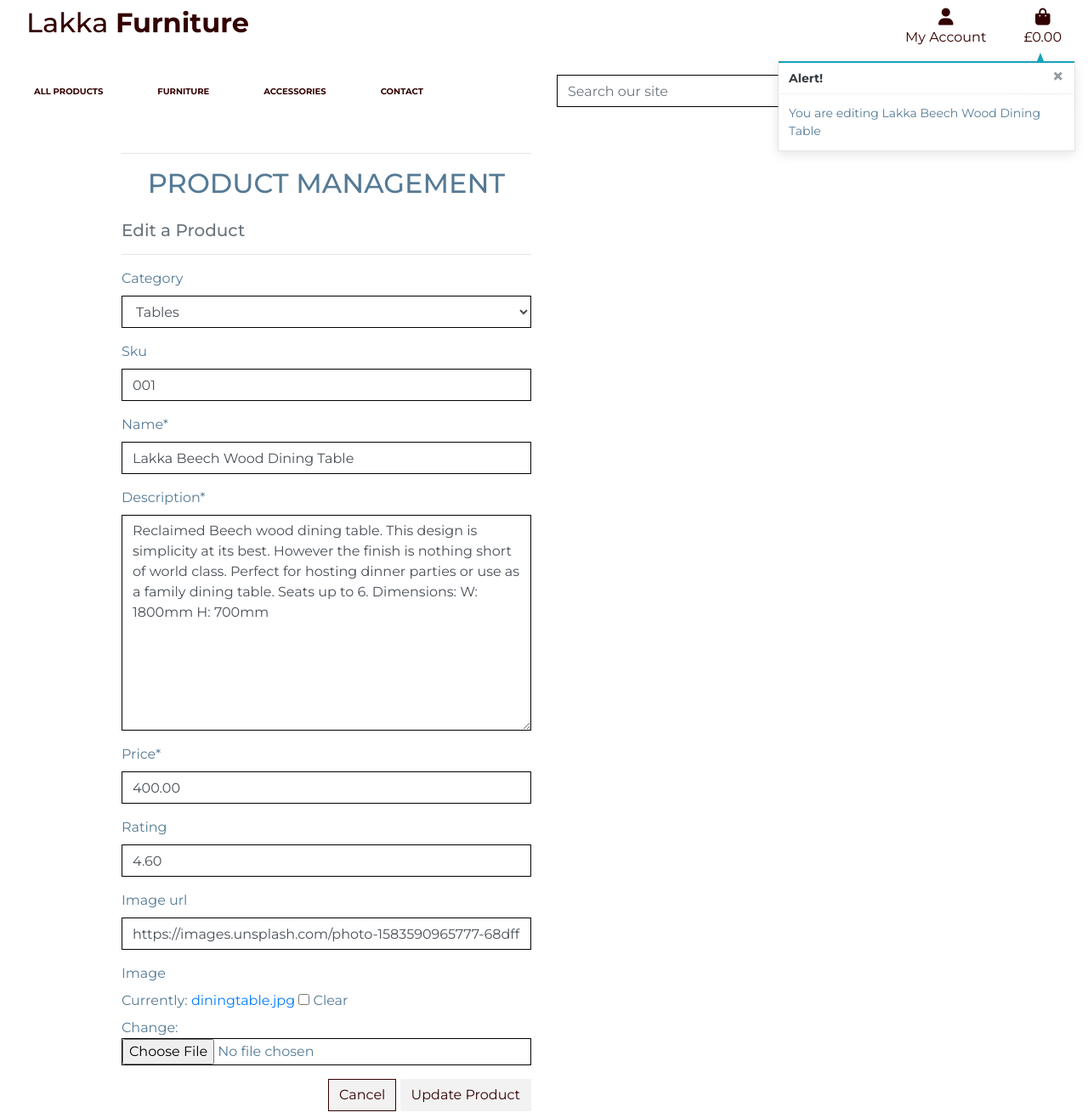
After one commit to Code-Institute-Submissions/svickery-lakkafurniture, a Django app: page /products/edit/1/ in a window 1280 px wide. The commit adds this page. Shown: the whole page at 85% size. Run offline with Django 3.2, Linux system fonts and the light colour scheme; data comes from the database, SQL or seed files in the repository; parts of the project's set-up code (start-up, migrations or seed data) failed here and were passed over; some libraries are stand-ins or nearby versions.

Commit message:
Delete function added for superuser and add function

```diff
--- /dev/null
+++ b/products/templates/products/edit_product.html
@@ -0,0 +1,37 @@
+{% extends "base.html" %}
+{% load static %}
+
+{% block page_header %}
+    <div class="container header-container">
+        <div class="row">
+            <div class="col"></div>
+        </div>
+    </div>
+{% endblock %}
+
+{% block content %}
+    <div class="overlay"></div>
+    <div class="container">
+        <div class="row">
+            <div class="col-12 col-md-6">
+                <hr>
+                <h2 class="logo-font mb-4">Product Management</h2>
+                <h5 class="text-muted">Edit a Product</h5>
+                <hr>
+            </div>
+        </div>
+
+        <div class="row">
+            <div class="col-12 col-md-6">
+                <form method="POST" action="{% url 'edit_product' product.id %}" class="form mb-2" enctype="multipart/form-data">
+                    {% csrf_token %}
+                    {{ form | crispy }}
+                    <div class="text-right">
+                        <a class="btn btn-outline-black rounded-0" href="{% url 'products' %}">Cancel</a>
+                        <button class="btn btn-black rounded-0" type="submit">Update Product</button>
+                    </div>
+                </form>
+            </div>
+        </div>
+    </div>
+{% endblock %}
--- a/products/templates/products/product_detail.html
+++ b/products/templates/products/product_detail.html
@@ -41,6 +41,12 @@
                         <small class="home-text text-muted"><i class="fas fa-star mr-1"></i>{{ product.rating }} / 5</small>
                     {% else %}
                         <small class="home-text text-muted">No Rating</small>
+                    {% endif %}
+                    {% if request.user.is_superuser %}
+                        <small class="ml-3">
+                            <a href="{% url 'edit_product' product.id %}">Edit</a> |
+                            <a class="text-danger" href="{% url 'delete_product' product.id %}">Delete</a>
+                        </small>
                     {% endif %}
                     <p class="home-text mt-3">{{ product.description }}</p>
                     <form class="form" action="{% url 'add_to_bag' product.id %}" method="POST">
--- a/products/templates/products/products.html
+++ b/products/templates/products/products.html
@@ -77,6 +77,12 @@
                                             {% else %}
                                                 <small class="text-muted">No Rating</small>
                                             {% endif %}
+                                            {% if request.user.is_superuser %}
+                                                <small class="ml-3">
+                                                    <a href="{% url 'edit_product' product.id %}">Edit</a> |
+                                                    <a class="text-danger" href="{% url 'delete_product' product.id %}">Delete</a>
+                                                </small>
+                                            {% endif %}
                                         </div>
                                     </div>
                                 </div>
--- a/products/urls.py
+++ b/products/urls.py
@@ -5,4 +5,6 @@ urlpatterns = [
     path('', views.all_products, name='products'),
     path('<int:product_id>/', views.product_detail, name='product_detail'),
     path('add/', views.add_product, name='add_product'),
+    path('edit/<int:product_id>/', views.edit_product, name='edit_product'),
+    path('delete/<int:product_id>/', views.delete_product, name='delete_product'),
 ]
--- a/products/views.py
+++ b/products/views.py
@@ -75,9 +75,9 @@ def add_product(request):
     if request.method == 'POST':
         form = ProductForm(request.POST, request.FILES)
         if form.is_valid():
-            form.save()
+            product = form.save()
             messages.success(request, 'Successfully added product!')
-            return redirect(reverse('add_product'))
+            return redirect(reverse('product_detail', args=[product.id]))
         else:
             messages.error(request, 'Failed to add product. Please ensure the form is valid.')
     else:
@@ -89,3 +89,35 @@ def add_product(request):
     }
 
     return render(request, template, context)
+
+
+def edit_product(request, product_id):
+    """ Edit a product in the store """
+    product = get_object_or_404(Product, pk=product_id)
+    if request.method == 'POST':
+        form = ProductForm(request.POST, request.FILES, instance=product)
+        if form.is_valid():
+            form.save()
+            messages.success(request, 'Successfully updated product!')
+            return redirect(reverse('product_detail', args=[product.id]))
+        else:
+            messages.error(request, 'Failed to update product. Please ensure the form is valid.')
+    else:
+        form = ProductForm(instance=product)
+        messages.info(request, f'You are editing {product.name}')
+
+    template = 'products/edit_product.html'
+    context = {
+        'form': form,
+        'product': product,
+    }
+
+    return render(request, template, context)
+
+
+def delete_product(request, product_id):
+    """ Delete a product from the store """
+    product = get_object_or_404(Product, pk=product_id)
+    product.delete()
+    messages.success(request, 'Product deleted!')
+    return redirect(reverse('products'))
```
